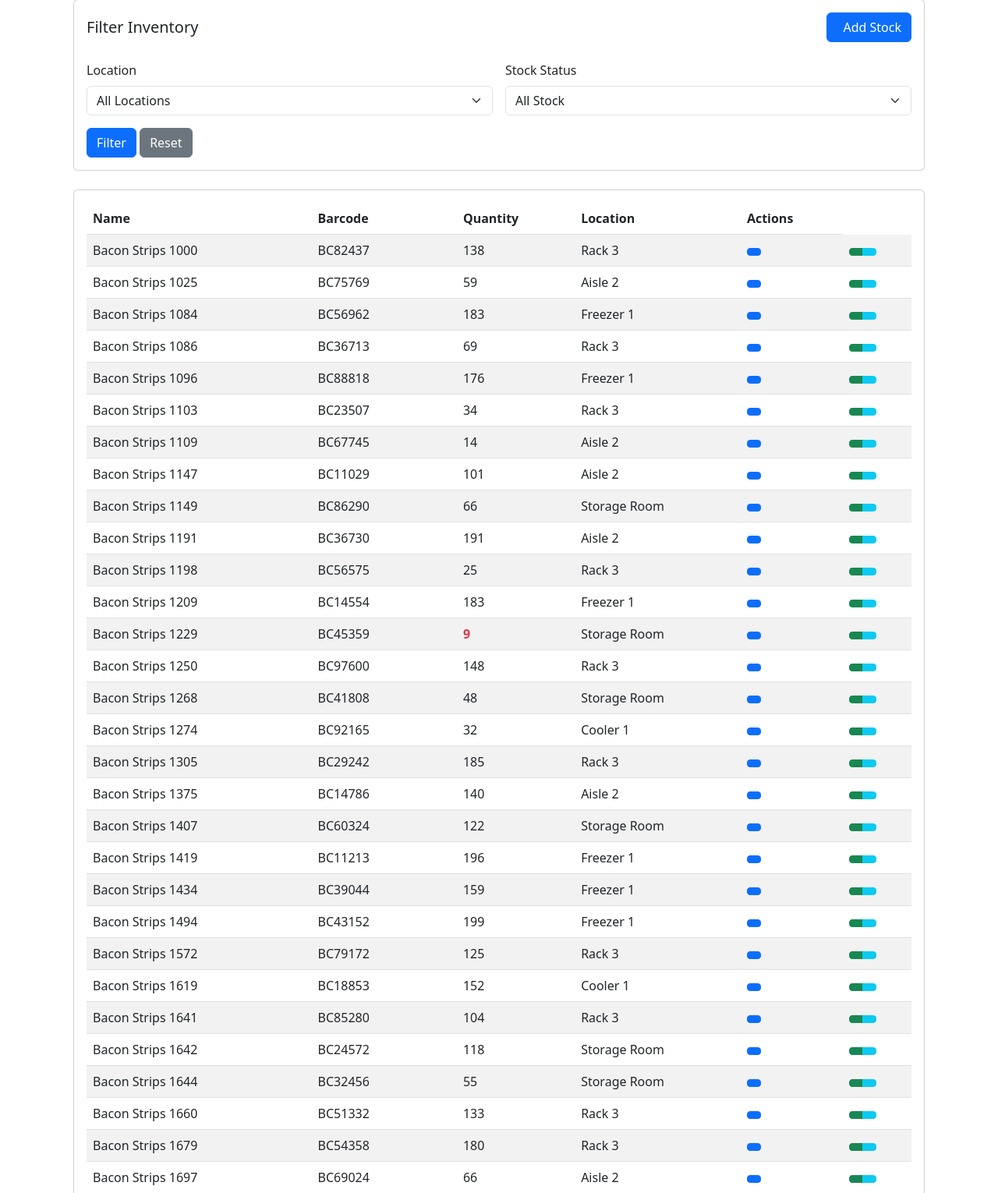
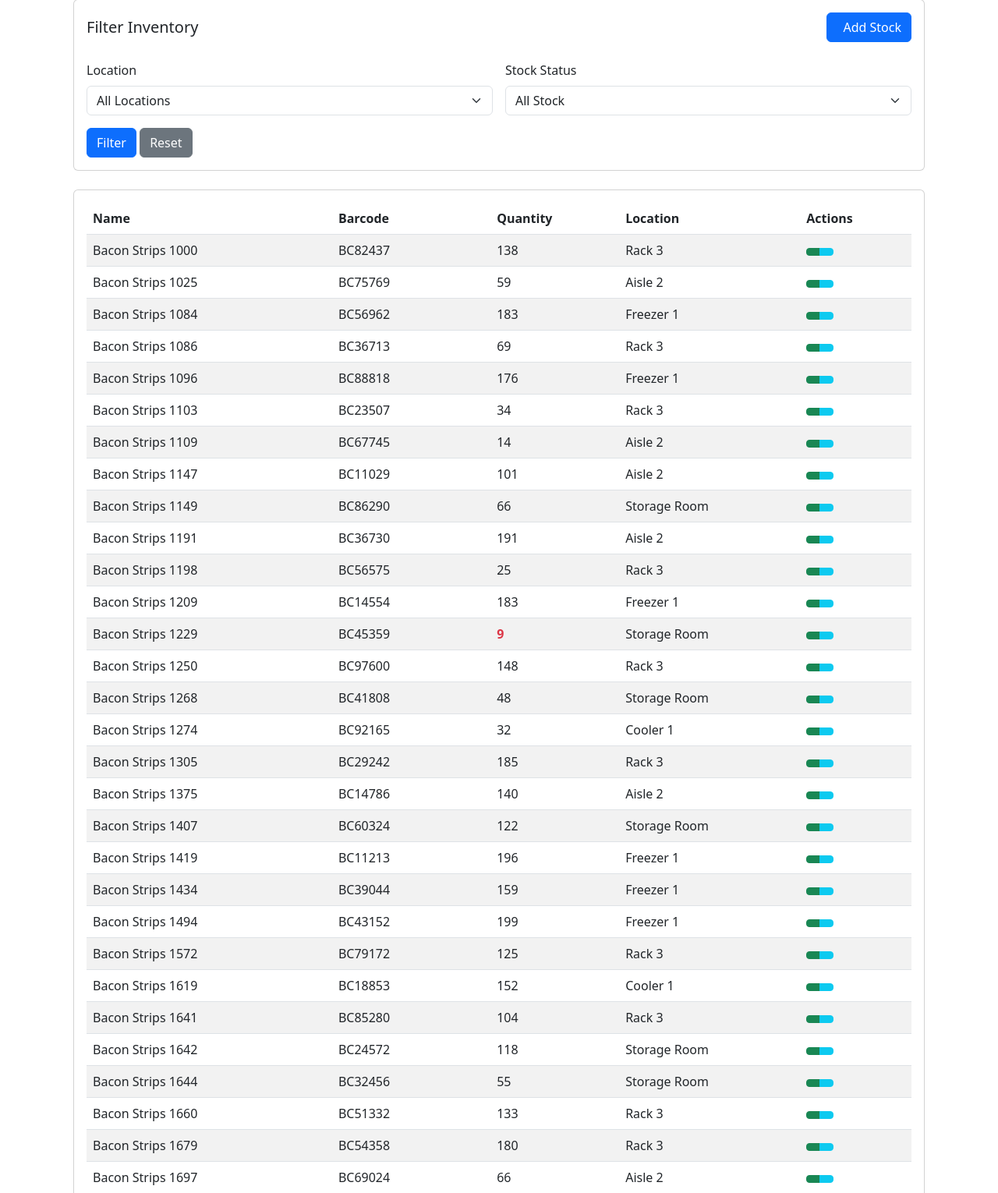
Before and after one commit to varaprasad1016/SriyaWMS, a Flask app: page /inventory-report in a window 1280 px wide. Shown: the part 295-1825 px from the top of the page at 78% size. Run offline with Flask 3, Linux system fonts and the light colour scheme; a user stored in the database is signed in; data comes from the database, SQL or seed files in the repository.

Commit message:
multiple

```diff
--- a/templates/inventory_report.html
+++ b/templates/inventory_report.html
@@ -109,12 +109,6 @@
                                 <td>{{ product.location }}</td>
                                 <td>
                                     <div class="btn-group">
-                                        <a href="{{ url_for('edit_product', product_id=product.id) }}" class="btn btn-sm btn-primary">
-                                            <i class="fas fa-edit"></i>
-                                        </a>
-                                        <td>
-                                            <div class="btn-group">
-                                                <!-- Remove the edit button since edit_product route doesn't exist -->
                                         <button type="button" class="btn btn-sm btn-success" data-bs-toggle="modal" data-bs-target="#addStockModal{{ product.id }}">
                                             <i class="fas fa-plus"></i>
                                         </button>
@@ -128,8 +122,6 @@
                         </tbody>
                     </table>
                 </div>
-
-                <!-- Stock History Modals section should be completely removed -->
 
                 <!-- Add Stock Modals -->
                 {% for product in products %}
```
Lines whose indentation alone changed are shown as unchanged.
